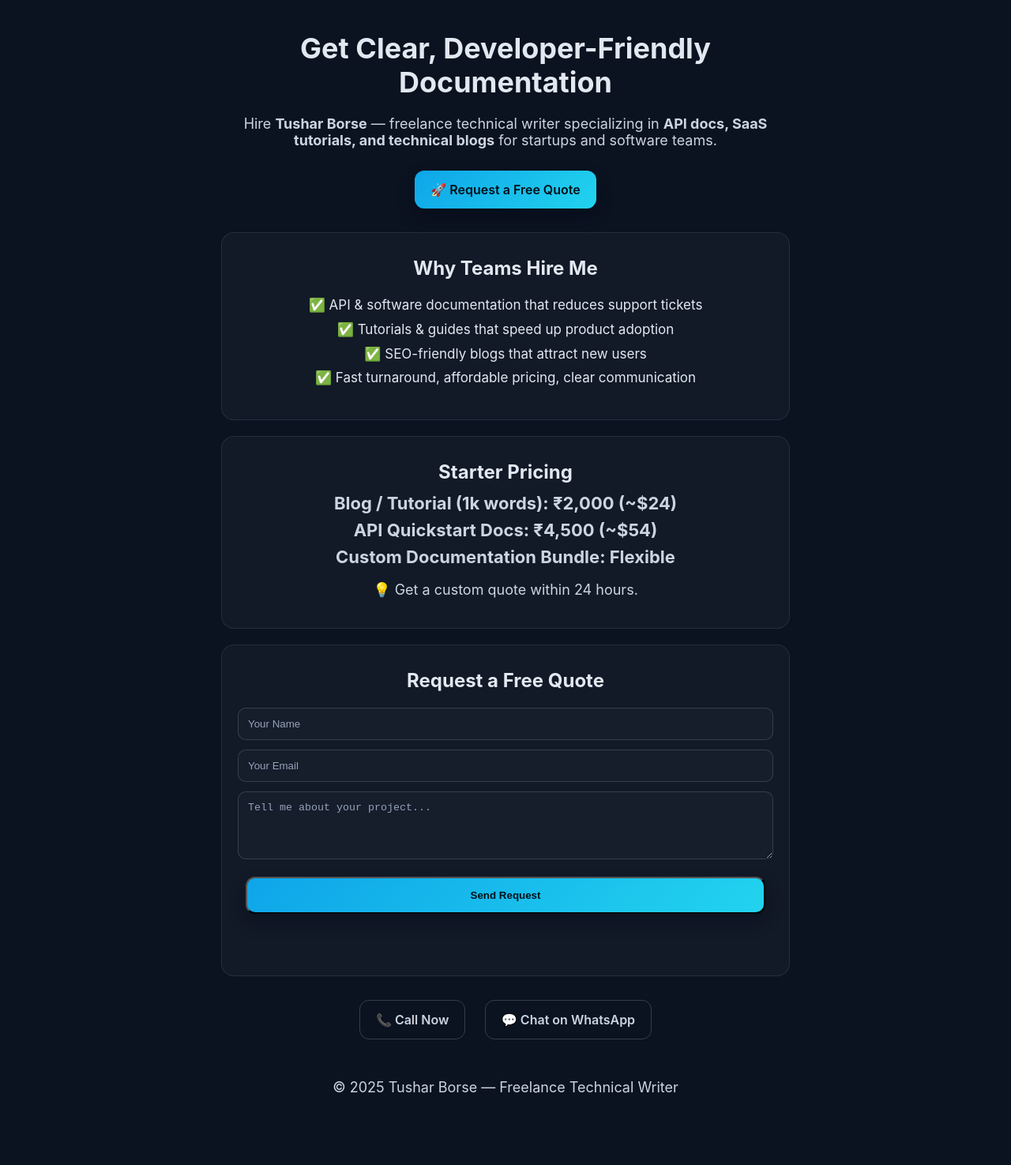
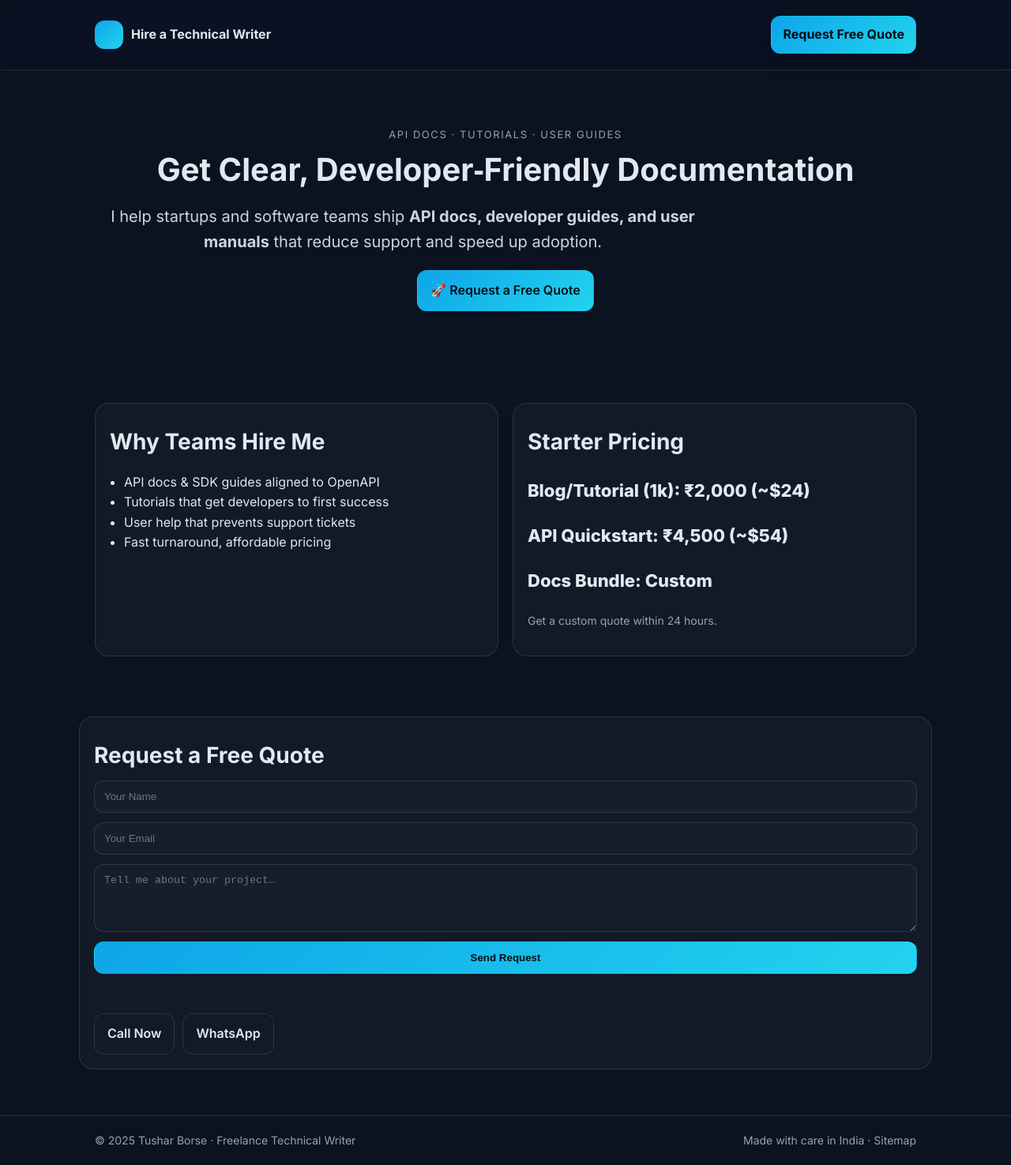
Before and after one commit to TusharB45/landing-page, a plain HTML site: page landing.html in a window 1280 px wide. Shown: the whole page at 79% size. Before the commit the page ends 1425 px from the top, so only its background shows below. Drawn offline with Linux system fonts and the light colour scheme.

Commit message:
Update landing.html

```diff
--- a/landing.html
+++ b/landing.html
@@ -4,130 +4,180 @@
 <meta charset="utf-8" />
 <meta name="viewport" content="width=device-width, initial-scale=1" />
 <title>Hire Freelance Technical Writer | API Docs & SaaS Content</title>
-  <meta name="description" content="Hire freelance technical writer Tushar Borse. API documentation, tutorials, and SaaS content. Fast, clear, and affordable technical writing services." />
+<meta name="description" content="Freelance technical writer for API docs, developer tutorials, and user guides. Clear, fast, affordable documentation for startups & software teams." />
+<meta name="robots" content="noindex, nofollow" />
 <link rel="canonical" href="https://www.tusharborse.in/landing" />
-  <meta name="robots" content="noindex, nofollow" /> <!-- Prevent SEO indexing (for ads only) -->
+<meta name="theme-color" content="#0ea5e9" />
 
-  <!-- Social / Open Graph -->
-  <meta property="og:title" content="Hire Freelance Technical Writer" />
-  <meta property="og:description" content="Freelance API documentation & SaaS content writing by Tushar Borse. Get clear, developer-friendly docs and tutorials." />
+<!-- Open Graph / Twitter -->
+<meta property="og:title" content="Hire Freelance Technical Writer | API Docs & SaaS Content" />
+<meta property="og:description" content="Freelance technical writer for API docs, developer tutorials, and user guides. Clear, fast, affordable documentation for startups & software teams." />
 <meta property="og:type" content="website" />
 <meta property="og:url" content="https://www.tusharborse.in/landing" />
 <meta property="og:image" content="https://www.tusharborse.in/og-image.jpg" />
+<meta name="twitter:card" content="summary_large_image" />
 
-  <!-- ✅ Google Ads Global Tag -->
-  <script async src="https://www.googletagmanager.com/gtag/js?id=AW-XXXXXXXXXX"></script>
-  <script>
-    window.dataLayer = window.dataLayer || [];
-    function gtag(){dataLayer.push(arguments);}
-    gtag('js', new Date());
-    gtag('config', 'AW-XXXXXXXXXX'); // Replace with your Google Ads ID
-  </script>
+<link rel="preconnect" href="https://fonts.googleapis.com">
+<link rel="preconnect" href="https://fonts.gstatic.com" crossorigin>
+<link href="https://fonts.googleapis.com/css2?family=Inter:wght@400;600;700;800&display=swap" rel="stylesheet">
 
 <style>
-    body {margin:0;font-family:Inter,system-ui,sans-serif;background:#0b1220;color:#e2e8f0;}
-    .container{max-width:720px;margin:0 auto;padding:20px;text-align:center}
-    h1{font-size:36px;margin:20px 0;line-height:1.2}
-    h2{margin-top:10px;margin-bottom:12px;}
-    p{font-size:18px;color:#cbd5e1;}
-    .btn{display:inline-block;margin:10px;padding:14px 20px;border-radius:12px;font-weight:600;text-decoration:none;cursor:pointer}
-    .primary{background:linear-gradient(135deg,#0ea5e9,#22d3ee);color:#001018;box-shadow:0 10px 20px rgba(2,8,23,.4)}
-    .secondary{border:1px solid rgba(148,163,184,.3);color:#cbd5e1}
-    .card{background:rgba(255,255,255,.03);border:1px solid rgba(148,163,184,.15);border-radius:16px;padding:20px;margin:20px 0;}
-    .price{font-size:22px;font-weight:700;margin:8px 0}
-    form{display:grid;gap:12px;margin-top:20px}
-    .input{padding:12px;border-radius:10px;border:1px solid rgba(148,163,184,.25);background:rgba(255,255,255,.02);color:#e2e8f0}
-    .input::placeholder{color:#94a3b8}
-    footer{margin-top:40px;font-size:14px;color:#94a3b8}
+/* --- Minimal, modern, fast CSS (no external files) --- */
+:root{
+  --bg:#0b1220; --panel:#0f172a; --muted:#94a3b8; --text:#e2e8f0; --brand:#0ea5e9; --brand2:#22d3ee;
+  --card: rgba(255,255,255,.03); --border: rgba(148,163,184,.2);
+}
+*{box-sizing:border-box}
+html,body{margin:0;padding:0}
+body{font-family:Inter,system-ui,-apple-system,Segoe UI,Roboto,Ubuntu,'Helvetica Neue',Arial,sans-serif;
+     background:var(--bg); color:var(--text); line-height:1.6}
+a{color:inherit;text-decoration:none}
+img{max-width:100%;height:auto;border-radius:14px}
+.container{max-width:1080px;margin:0 auto;padding:20px}
+.header{position:sticky;top:0;background:rgba(11,18,32,.75);backdrop-filter:saturate(160%) blur(10px);border-bottom:1px solid var(--border);z-index:10}
+.nav{display:flex;align-items:center;justify-content:space-between;gap:16px}
+.brand{display:flex;align-items:center;gap:10px;font-weight:700}
+.brand .logo{display:inline-flex;align-items:center;justify-content:center;width:36px;height:36px;border-radius:12px;
+  background:linear-gradient(135deg,var(--brand),var(--brand2)); color:#001018}
+.nav a{padding:10px 14px;border-radius:12px;border:1px solid transparent}
+.nav a:hover{background:rgba(255,255,255,.04)}
+.nav .cta{background:linear-gradient(135deg,var(--brand),var(--brand2));color:#001018;font-weight:700;box-shadow:0 10px 18px rgba(2,8,23,.35)}
+.hero{padding:48px 0}
+.eyebrow{font-size:13px;letter-spacing:.12em;text-transform:uppercase;color:var(--muted)}
+h1{font-size:40px;line-height:1.15;margin:10px 0 10px}
+h2{font-size:28px;margin:8px 0 10px}
+p.lead{font-size:20px;color:#cbd5e1;max-width:780px}
+.grid{display:grid;gap:18px}
+.cards{grid-template-columns:repeat(auto-fit,minmax(260px,1fr))}
+.card{background:var(--card);border:1px solid var(--border);border-radius:18px;padding:18px}
+.btn{display:inline-block;padding:12px 16px;border-radius:12px;border:1px solid var(--border);font-weight:600}
+.btn.primary{background:linear-gradient(135deg,var(--brand),var(--brand2));color:#001018;border-color:transparent}
+.btn.ghost{background:transparent}
+.kicker{color:var(--muted)}
+.section{padding:28px 0}
+.list{padding-left:18px}
+.muted{color:#cbd5e1}
+.footer{border-top:1px solid var(--border);margin-top:30px}
+.badge{display:inline-flex;gap:8px;align-items:center;padding:6px 10px;border:1px solid var(--border);border-radius:999px;color:var(--muted);font-size:13px}
+.price{font-size:22px;font-weight:800}
+input,textarea{width:100%;padding:12px;border-radius:12px;border:1px solid var(--border);background:rgba(255,255,255,.02);color:var(--text)}
+form{display:grid;gap:12px}
+blockquote{margin:0;padding:14px;border-left:4px solid var(--brand);background:rgba(255,255,255,.02);border-radius:12px}
+table{width:100%;border-collapse:separate;border-spacing:0}
+th,td{padding:10px;border-bottom:1px solid var(--border);text-align:left}
+kbd{background:#0f172a;border:1px solid var(--border);padding:2px 6px;border-radius:6px;font-size:12px}
+.small{font-size:14px;color:var(--muted)}
+.path{color:var(--muted);font-size:14px}
+hr{border:none;border-top:1px solid var(--border);margin:16px 0}
+@media (max-width:640px){h1{font-size:32px} .nav a{padding:8px 10px}}
 </style>
+
+<script type="application/ld+json">
+{
+  "@context": "https://schema.org",
+  "@graph":[
+    {
+      "@type":"Person",
+      "name":"Tushar Borse",
+      "url":"https://www.tusharborse.in",
+      "image":"https://www.tusharborse.in/tushar.jpg",
+      "jobTitle":"Freelance Technical Writer",
+      "email":"tusharborse45@gmail.com",
+      "telephone":"+919284779097",
+      "sameAs":[]
+    },
+    {
+      "@type":"ProfessionalService",
+      "name":"Technical Writing Services by Tushar Borse",
+      "url":"https://www.tusharborse.in",
+      "areaServed":"Worldwide",
+      "serviceType":["Technical Writing","API Documentation","SaaS Content","User Guides"]
+    }
+  ]
+}
+</script>
 </head>
+
 <body>
-  <div class="container">
-    <h1>Get Clear, Developer-Friendly Documentation</h1>
-    <p>Hire <strong>Tushar Borse</strong> — freelance technical writer specializing in <strong>API docs, SaaS tutorials, and technical blogs</strong> for startups and software teams.</p>
+<header class="header">
+  <div class="container nav">
+    <span class="brand"><span class="logo"></span><span>Hire a Technical Writer</span></span>
+    <a class="btn cta" href="#quote">Request Free Quote</a>
+  </div>
+</header>
 
+<section class="hero">
+  <div class="container" style="text-align:center">
+    <span class="eyebrow">API Docs · Tutorials · User Guides</span>
+    <h1>Get Clear, Developer‑Friendly Documentation</h1>
+    <p class="lead">I help startups and software teams ship <strong>API docs, developer guides, and user manuals</strong> that reduce support and speed up adoption.</p>
     <a class="btn primary" href="#quote">🚀 Request a Free Quote</a>
+  </div>
+</section>
 
-    <div class="card">
-      <h2>Why Teams Hire Me</h2>
-      <ul style="list-style:none;padding:0;line-height:1.8;font-size:17px">
-        <li>✅ API & software documentation that reduces support tickets</li>
-        <li>✅ Tutorials & guides that speed up product adoption</li>
-        <li>✅ SEO-friendly blogs that attract new users</li>
-        <li>✅ Fast turnaround, affordable pricing, clear communication</li>
-      </ul>
+<section class="section">
+  <div class="container grid cards">
+    <div class="card"><h2>Why Teams Hire Me</h2><ul class="list">
+      <li>API docs & SDK guides aligned to OpenAPI</li>
+      <li>Tutorials that get developers to first success</li>
+      <li>User help that prevents support tickets</li>
+      <li>Fast turnaround, affordable pricing</li>
+    </ul></div>
+    <div class="card"><h2>Starter Pricing</h2>
+      <p class="price">Blog/Tutorial (1k): ₹2,000 (~$24)</p>
+      <p class="price">API Quickstart: ₹4,500 (~$54)</p>
+      <p class="price">Docs Bundle: Custom</p>
+      <p class="small">Get a custom quote within 24 hours.</p>
     </div>
+  </div>
+</section>
 
-    <div class="card">
-      <h2>Starter Pricing</h2>
-      <p class="price">Blog / Tutorial (1k words): ₹2,000 (~$24)</p>
-      <p class="price">API Quickstart Docs: ₹4,500 (~$54)</p>
-      <p class="price">Custom Documentation Bundle: Flexible</p>
-      <p class="muted">💡 Get a custom quote within 24 hours.</p>
-    </div>
-
-    <div class="card" id="quote">
+<section class="section" id="quote">
+  <div class="container card">
     <h2>Request a Free Quote</h2>
     <form id="contact-form" action="https://formspree.io/f/YOUR_FORM_ID" method="POST">
-        <input class="input" type="text" name="name" placeholder="Your Name" required>
-        <input class="input" type="email" name="email" placeholder="Your Email" required>
-        <textarea class="input" name="message" rows="4" placeholder="Tell me about your project..." required></textarea>
+      <input type="text" name="name" placeholder="Your Name" required>
+      <input type="email" name="email" placeholder="Your Email" required>
+      <textarea name="message" rows="4" placeholder="Tell me about your project…" required></textarea>
       <button class="btn primary" type="submit">Send Request</button>
-        <p id="form-status"></p>
+      <p id="form-status" class="small"></p>
     </form>
+    <div style="display:flex;gap:10px;flex-wrap:wrap;margin-top:10px">
+      <a class="btn" data-tel href="#">Call Now</a>
+      <a class="btn" data-wa href="#">WhatsApp</a>
     </div>
-
-    <a class="btn secondary" data-tel href="#">📞 Call Now</a>
-    <a class="btn secondary" data-wa href="#">💬 Chat on WhatsApp</a>
-
-    <footer>
-      <p>© <span id="y"></span> Tushar Borse — Freelance Technical Writer</p>
-    </footer>
   </div>
-
-  <!-- ✅ Conversion Tracking Snippet -->
-  <script>
-    function reportConversion() {
-      gtag('event', 'conversion', {
-          'send_to': 'AW-XXXXXXXXXX/abcd1234xyz' // Replace with your Conversion ID
-      });
-    }
-  </script>
+</section>
 
 <script>
-    const PHONE_NUMBER = '+919284779097';
-    const WHATSAPP_NUMBER = '919284779097';
-
-    document.addEventListener('DOMContentLoaded', () => {
-      document.querySelectorAll('[data-tel]').forEach(a => a.href = `tel:${PHONE_NUMBER}`);
-      document.querySelectorAll('[data-wa]').forEach(a => a.href = `https://wa.me/${WHATSAPP_NUMBER}`);
-      document.getElementById('y').textContent = new Date().getFullYear();
-    });
-
 const form = document.getElementById('contact-form');
 const statusEl = document.getElementById('form-status');
-    form.addEventListener('submit', async (e) => {
+form?.addEventListener('submit', async (e) => {
   e.preventDefault();
   statusEl.textContent = 'Sending…';
   try {
-        const data = new FormData(form);
-        const res = await fetch(form.action, { method: 'POST', body: data, headers: { 'Accept': 'application/json' } });
-        if (res.ok) {
-          form.reset();
-          statusEl.textContent = '✅ Thanks! I’ll get back to you within 24 hours.';
-          gtag('event', 'conversion', {
-            'send_to': 'AW-XXXXXXXXXX/abcd1234xyz' // Replace with your Conversion ID
+    const res = await fetch(form.action, { method:'POST', body:new FormData(form), headers:{'Accept':'application/json'} });
+    if(res.ok){ form.reset(); statusEl.textContent='Thanks! I’ll get back within 24 hours.'; }
+    else { statusEl.textContent='Something went wrong. Please email me directly.'; }
+  } catch(err){ statusEl.textContent='Network error. Please email me directly.'; }
 });
-        } else {
-          statusEl.textContent = '❌ Something went wrong. Please email me directly.';
-        }
-      } catch (err) {
-        statusEl.textContent = '⚠️ Network error. Please email me directly.';
-      }
-    });
+</script>
+
+
+<footer class="footer">
+  <div class="container small" style="display:flex;align-items:center;justify-content:space-between;gap:12px;flex-wrap:wrap">
+    <span>© 2025 Tushar Borse · Freelance Technical Writer</span>
+    <span>Made with care in India · <a href="/sitemap.xml">Sitemap</a></span>
+  </div>
+</footer>
+<script>
+  // link helpers
+  const PHONE = '+919284779097';
+  const WA = '919284779097';
+  const EMAIL = 'tusharborse45@gmail.com';
+  document.querySelectorAll('[data-tel]').forEach(a => a.href = 'tel:' + PHONE);
+  document.querySelectorAll('[data-wa]').forEach(a => a.href = 'https://wa.me/' + WA);
+  document.querySelectorAll('[data-mail]').forEach(a => a.href = 'mailto:' + EMAIL);
 </script>
 </body>
 </html>
-
-</body>
-</html>
```
Lines whose indentation alone changed are shown as unchanged.
